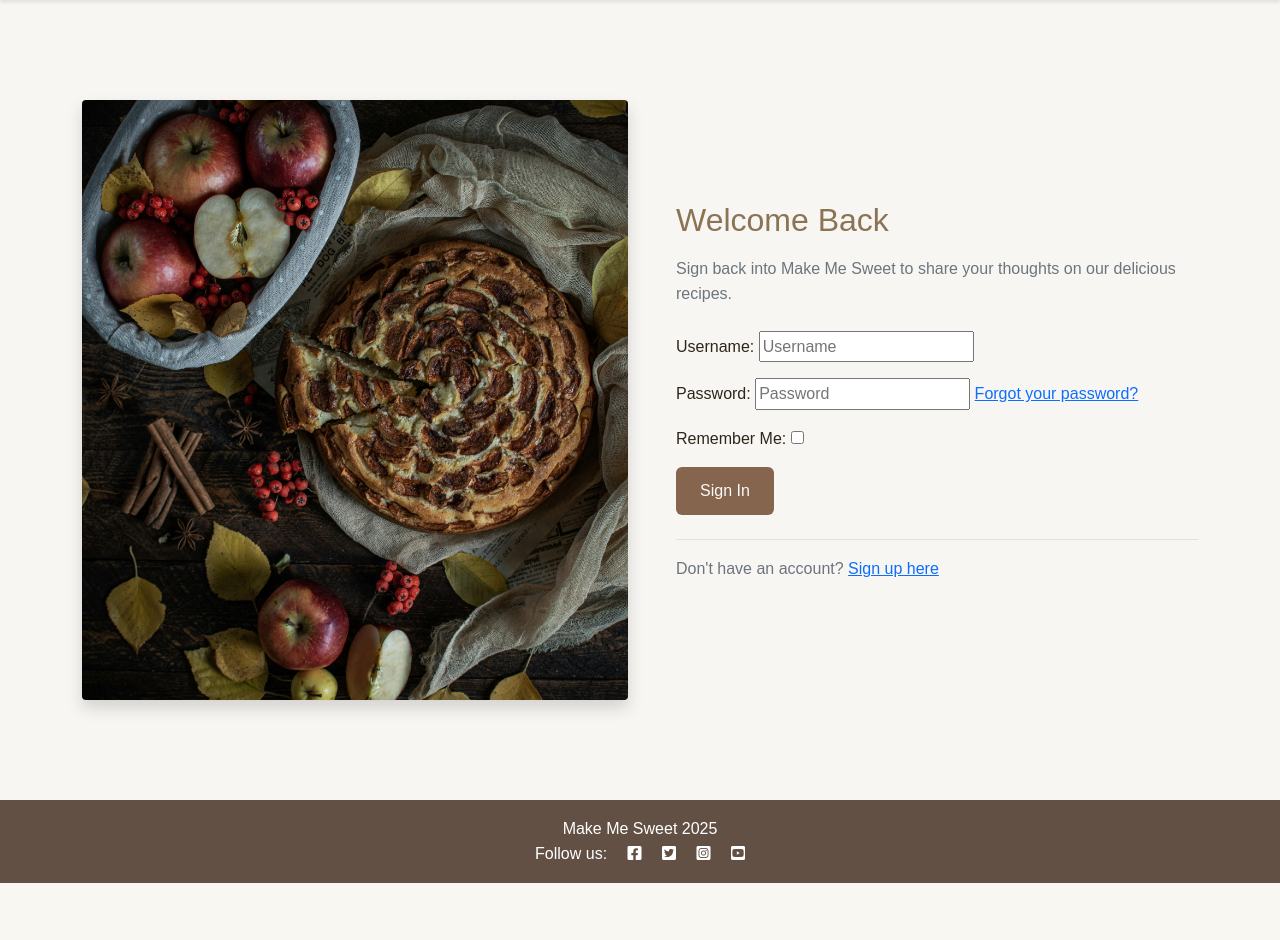
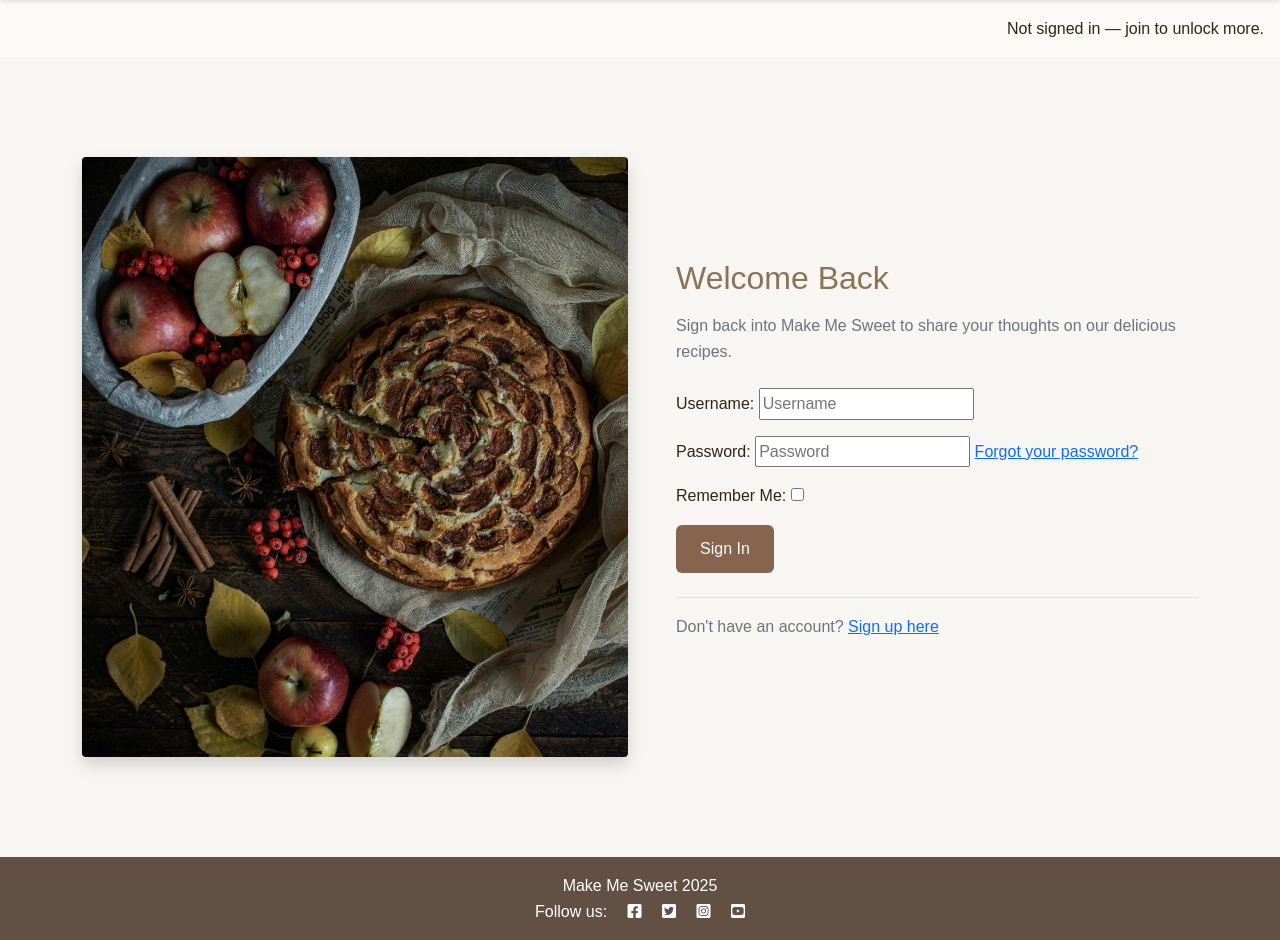
Before and after one commit to xAlex-an/make-me-sweet, a Django app: page /accounts/login/ in a window 1280 px wide. Shown: the part 60-1000 px from the top of the page. Before the commit the page ends 943 px from the top, so only its background shows below. Run offline with Django 4.2, Linux system fonts and the light colour scheme; some libraries are stand-ins or nearby versions.

Commit message:
Add Django message display functionality to base template

```diff
--- a/templates/base.html
+++ b/templates/base.html
@@ -65,7 +65,26 @@
         </div>
     </nav>
 
+    <!-- displaying Django messages -->
+    <div class="container">
+        <div class="row">
+            <div class="col-md-8 offset-md-2">
+                {% for message in messages %}
+                <div class="alert {{ message.tags }} alert-dismissible fade show" id="msg" role="alert">
+                    {{ message | safe }}
+                    <button type="button" class="btn-close" data-bs-dismiss="alert" aria-label="Close"></button>
+                </div>
+                {% endfor %}
+            </div>
+        </div>
+    </div>
+
     <main class="flex-shrink-0 main-bg">
+        {% if user.is_authenticated %}
+        <p class="text-end m-3">Signed in as {{ user }} — your recipes await.</p>
+        {% else %}
+        <p class="text-end m-3">Not signed in — join to unlock more.</p>
+        {% endif %}
 
         {% block content %}
         <!-- Content Goes here -->
@@ -87,6 +106,8 @@
         integrity="sha384-gtEjrD/SeCtmISkJkNUaaKMoLD0//ElJ19smozuHV6z3Iehds+3Ulb9Bn9Plx0x4" crossorigin="anonymous">
         </script>
     <script src="{% static 'js/script.js' %}"></script>
+    {% block extras %}
+    {% endblock %}
 </body>
 
 </html>
```
